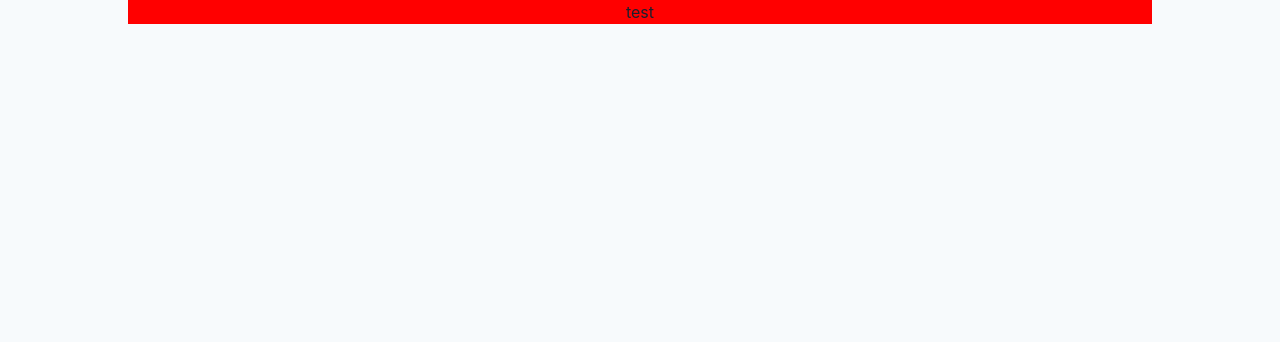
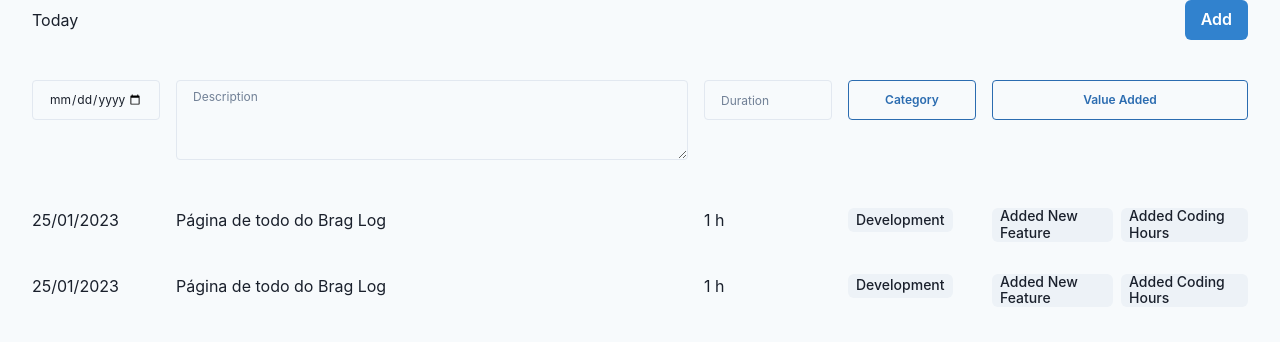
Before and after one commit to fischerafael/brag-log, a Next.js app: page /app/day in a window 1280 px wide. Shown: the top 342 px of the page. Built offline with nearby package versions, Linux system fonts and the light colour scheme.

Commit message:
feat: adding feature

```diff
--- a/package.json
+++ b/package.json
@@ -16,6 +16,7 @@
     "@types/node": "18.11.18",
     "@types/react": "18.0.27",
     "@types/react-dom": "18.0.10",
+    "date-fns": "^2.29.3",
     "eslint": "8.32.0",
     "eslint-config-next": "13.1.5",
     "framer-motion": "^8.5.2",
--- a/pages/app/day/index.tsx
+++ b/pages/app/day/index.tsx
@@ -1,5 +1,5 @@
 import React from "react";
-import { PageAppDay } from "@/src/pages/PageAppDay";
+import { PageAppDay } from "@/src/client/pages/PageAppDay";
 
 const index = () => {
   return <PageAppDay />;
--- a/src/components/AppTemplate/index.tsx
+++ b/src/client/components/AppTemplate/index.tsx
@@ -17,7 +17,7 @@ export const AppTemplate = ({ header, main, footer }: AppTemplateProps) => {
       bg="gray.50"
       minH="100vh"
     >
-      <Chakra.VStack w="full" maxW="container.lg" bg="red">
+      <Chakra.VStack w="full" maxW="1400px">
         {header}
         {main}
         {footer}
--- /dev/null
+++ b/src/client/pages/PageAppDay/index.tsx
@@ -0,0 +1,119 @@
+import React, { useState } from "react";
+import * as Chakra from "@chakra-ui/react";
+import { AppTemplate } from "@/src/client/components/AppTemplate";
+import { ITask } from "@/src/shared/entities";
+
+interface IPageAppDayState {
+  currentTask: ITask;
+  tasks: ITask[];
+}
+
+export const PageAppDay = () => {
+  const [state, setState] = useState<IPageAppDayState>({
+    currentTask: {
+      category: [],
+      date: new Date(),
+      description: "",
+      duration: 0,
+      id: "",
+      isDone: false,
+      value: [],
+    },
+    tasks: [],
+  });
+
+  return (
+    <AppTemplate
+      main={
+        <Chakra.VStack w="full">
+          <Chakra.HStack w="full" justify="space-between">
+            <Chakra.Text>Today</Chakra.Text>
+            <Chakra.Button colorScheme="blue">Add</Chakra.Button>
+          </Chakra.HStack>
+
+          <Chakra.VStack w="full" spacing="0">
+            <TaskEdit />
+            <Task />
+            <Task />
+          </Chakra.VStack>
+        </Chakra.VStack>
+      }
+    />
+  );
+};
+
+export const Task = () => {
+  return (
+    <Chakra.Grid
+      w="full"
+      gridTemplateColumns="1fr 4fr 1fr 1fr 2fr"
+      cursor="pointer"
+      alignItems="flex-start"
+      py="4"
+      gap="4"
+      _hover={{ bg: "gray.100" }}
+    >
+      <Chakra.Text>25/01/2023</Chakra.Text>
+      <Chakra.Text>Página de todo do Brag Log</Chakra.Text>
+      <Chakra.Text>1 h</Chakra.Text>
+      <Chakra.HStack>
+        <Chakra.Tag>Development</Chakra.Tag>
+      </Chakra.HStack>
+      <Chakra.HStack>
+        <Chakra.Tag>Added New Feature</Chakra.Tag>
+        <Chakra.Tag>Added Coding Hours</Chakra.Tag>
+      </Chakra.HStack>
+    </Chakra.Grid>
+  );
+};
+
+export const TaskEdit = () => {
+  return (
+    <Chakra.Grid
+      w="full"
+      gridTemplateColumns="1fr 4fr 1fr 1fr 2fr"
+      cursor="pointer"
+      alignItems="flex-start"
+      py="8"
+      gap="4"
+    >
+      <Chakra.Input
+        fontSize="xs"
+        type="date"
+        placeholder="Date"
+        w="full"
+        borderRadius="4"
+      />
+      <Chakra.Textarea
+        fontSize="xs"
+        placeholder="Description"
+        w="full"
+        borderRadius="4"
+      />
+      <Chakra.Input
+        fontSize="xs"
+        placeholder="Duration"
+        w="full"
+        borderRadius="4"
+      />
+      <Chakra.Button
+        fontSize="xs"
+        w="full"
+        colorScheme="blue"
+        variant="outline"
+        borderRadius="4"
+      >
+        Category
+      </Chakra.Button>
+      <Chakra.Button
+        fontSize="xs"
+        w="full"
+        colorScheme="blue"
+        variant="outline"
+        borderRadius="4"
+      >
+        Value Added
+      </Chakra.Button>
+    </Chakra.Grid>
+  );
+};
--- a/src/pages/PageAppDay/index.tsx
+++ /dev/null
@@ -1,6 +0,0 @@
-import React from "react";
-import { AppTemplate } from "@/src/components/AppTemplate";
-
-export const PageAppDay = () => {
-  return <AppTemplate header={<p>test</p>} />;
-};
--- /dev/null
+++ b/src/shared/entities/index.ts
@@ -0,0 +1,10 @@
+export interface ITask {
+  id: string;
+  date: Date;
+  duration: number;
+  isDone: false;
+  description: string;
+  category: string[];
+  value: string[];
+  other?: any;
+}
```
Also changed, not shown: 1 other file (tests, documents, lock files or other folders).
